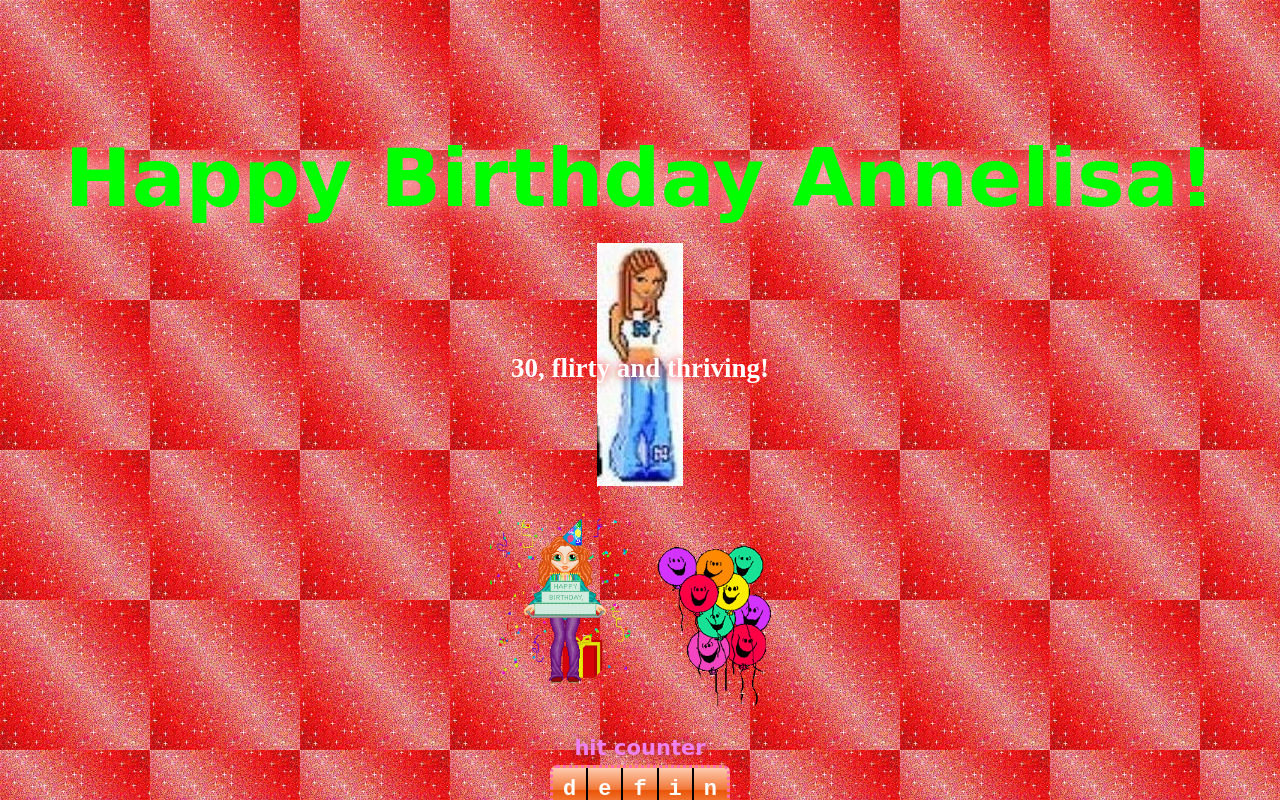
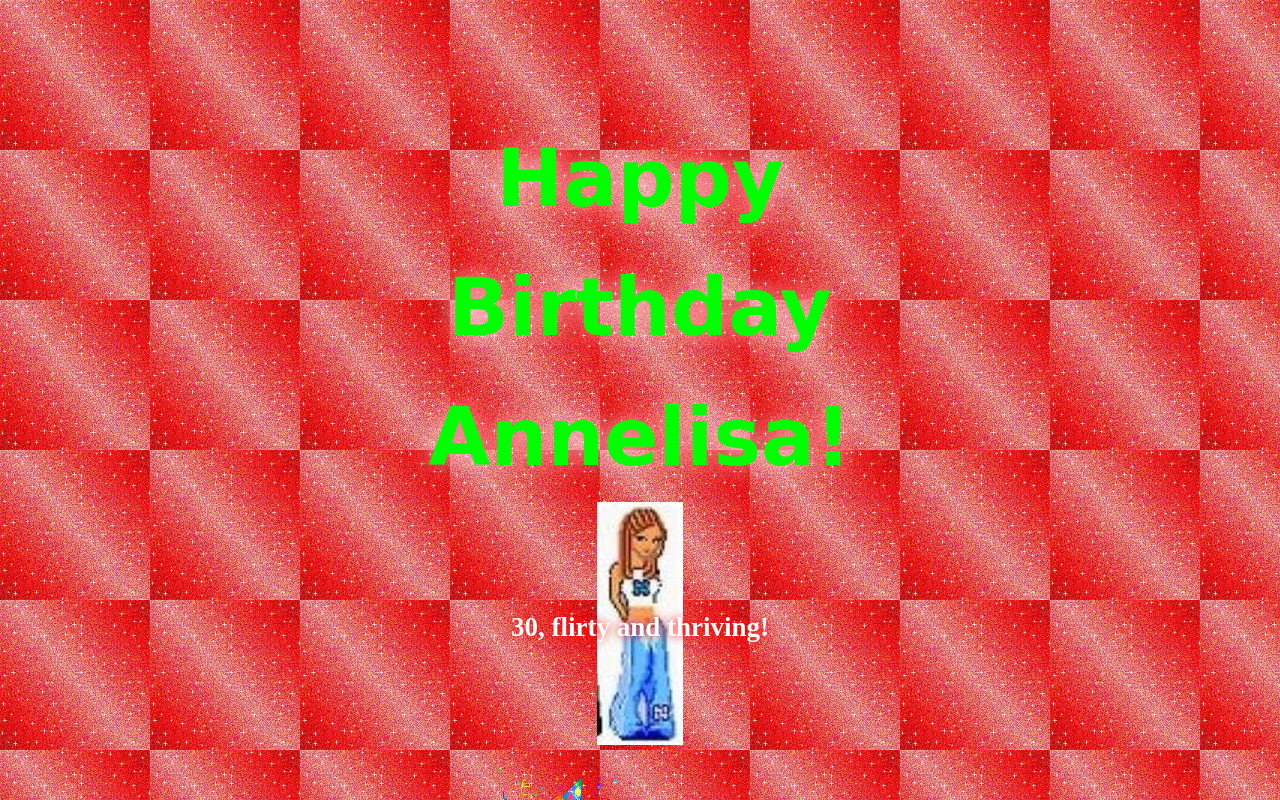
Before and after one commit to himynameisdave/jos.squash, a Svelte app: page / in a window 1280 px wide. Shown: the top 800 px of the page. Built offline with nearby package versions, Linux system fonts and the light colour scheme; no server answers.

Commit message:
🔧 Fix root, add footer

```diff
--- a/public/global.css
+++ b/public/global.css
@@ -18,7 +18,6 @@ body {
 body {
   background-repeat: repeat;
   background-size: 150px;
-  padding: 5vw;
   overflow-x: hidden;
 }
 
@@ -29,3 +28,10 @@ h4,
 h5 {
   margin: 0;
 }
+
+#root {
+  max-width: 800px;
+  padding: 5vw;
+  margin: 0 auto;
+  width: 100%;
+}
--- a/public/index.html
+++ b/public/index.html
@@ -11,6 +11,7 @@
     <link rel="stylesheet" href="/build/bundle.css">
   </head>
   <body>
+    <main id="root"></main>
     <script src="/build/bundle.js" async defer></script>
   </body>
 </html>
--- a/src/App.svelte
+++ b/src/App.svelte
@@ -3,10 +3,11 @@
   import Greetings from './components/Greetings.svelte';
   import HitCounter from './components/HitCounter.svelte';
   import Guestbook from './components/Guestbook.svelte';
-
+  import Footer from './components/Footer.svelte';
 </script>
 
 <BackgroundManager />
 <Greetings />
 <HitCounter />
 <Guestbook />
+<Footer />
--- /dev/null
+++ b/src/components/Footer.svelte
@@ -0,0 +1,12 @@
+<style>
+  footer {
+    padding: 15px;
+    font-size: 0.65rem;
+    text-align: center;
+    text-shadow: 0 0 20px lime;
+  }
+</style>
+
+<footer>
+  Created by Dave in 2021
+</footer>
--- a/src/main.js
+++ b/src/main.js
@@ -1,5 +1,7 @@
 import App from './App.svelte';
 
-const app = new App({ target: document.body });
+const target = document.getElementById('root');
+
+const app = new App({ target });
 
 export default app;
```
